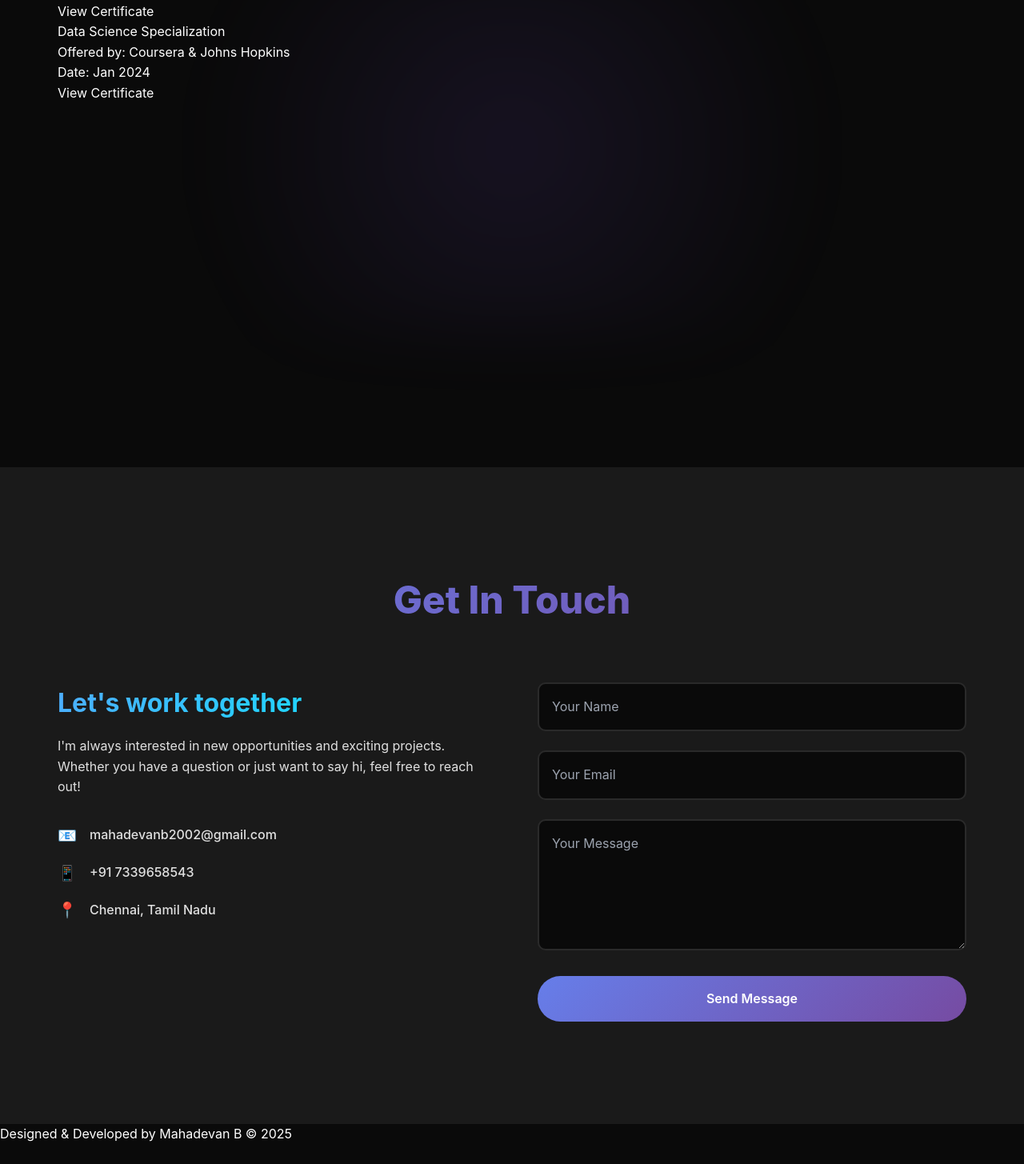
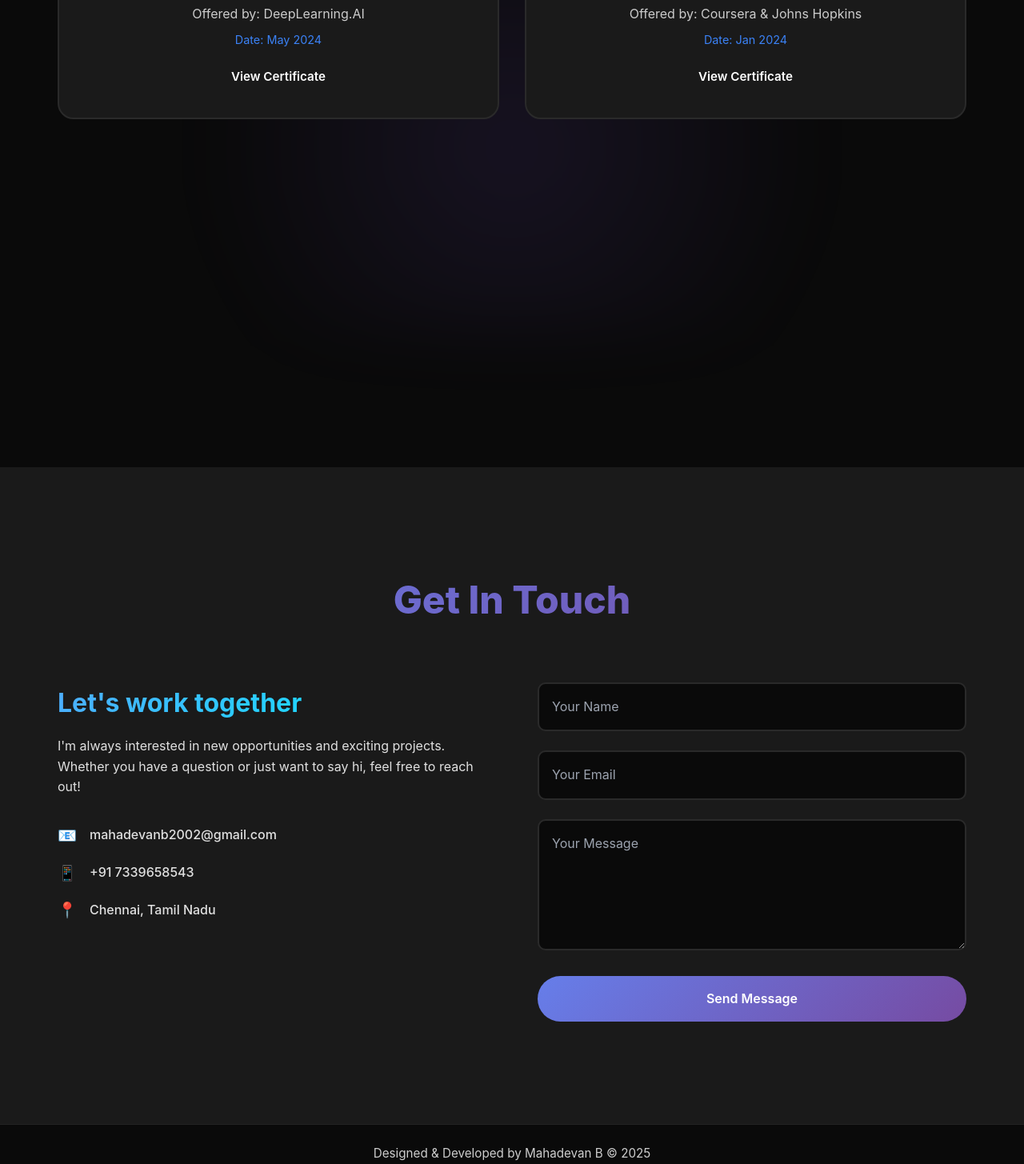
Before and after one commit to b-mahadevan/portfolio-mahadevan-b, a React (Vite) app: page / in a window 1280 px wide. Shown: the part 10095-11550 px from the top of the page at 80% size. Before the commit the page ends 11526 px from the top, so only its background shows below. Built offline with nearby package versions, Linux system fonts and the light colour scheme.

Commit message:
Add css for certificates and footer

```diff
--- a/src/index.css
+++ b/src/index.css
@@ -1372,3 +1372,85 @@ section {
   box-shadow: 0 0 10px rgba(0, 0, 0, 0.2);
   margin-bottom: 1rem;
 }
+
+/* Certificates Section */
+.certificates-section {
+  padding: 8rem 0;
+  background: var(--dark-bg);
+  display: flex;
+  align-items: center;
+}
+
+.certificates-grid {
+  display: grid;
+  grid-template-columns: repeat(auto-fit, minmax(300px, 1fr));
+  gap: 2rem;
+}
+
+.certificate-card {
+  background: var(--dark-surface);
+  border: 2px solid var(--dark-border);
+  border-radius: 20px;
+  padding: 2rem;
+  text-align: center;
+  transition: all 0.4s ease;
+  position: relative;
+  overflow: hidden;
+  animation: skillSlide 0.8s ease-out;
+}
+
+.certificate-card:hover {
+  transform: translateY(-10px) scale(1.02);
+  border-color: var(--neon-blue);
+  box-shadow: 0 20px 40px rgba(91, 192, 222, 0.3);
+}
+
+.certificate-title {
+  font-size: 1.3rem;
+  font-weight: 600;
+  color: white;
+  margin-bottom: 0.8rem;
+}
+
+.certificate-org {
+  font-size: 1rem;
+  color: #ccc;
+  margin-bottom: 0.5rem;
+}
+
+.certificate-date {
+  font-size: 0.9rem;
+  color: var(--neon-blue);
+  margin-bottom: 1rem;
+}
+
+.view-certificate {
+  display: inline-block;
+  font-size: 0.95rem;
+  font-weight: 600;
+  color: var(--primary-color);
+  border: 1px solid var(--primary-color);
+  padding: 0.4rem 1rem;
+  border-radius: 8px;
+  text-decoration: none;
+  transition: background 0.3s ease, color 0.3s ease;
+}
+
+.view-certificate:hover {
+  background: var(--primary-color);
+  color: #fff;
+}
+
+#certifications {
+  scroll-margin-top: 100px; /* Adjust this to match your fixed navbar height */
+}
+
+.site-footer {
+  text-align: center;
+  padding: 1.5rem 0;
+  font-size: 0.95rem;
+  color: var(--text-light);
+  opacity: 0.8;
+  background-color: var(--dark-bg);
+  border-top: 1px solid var(--dark-border);
+}
```
